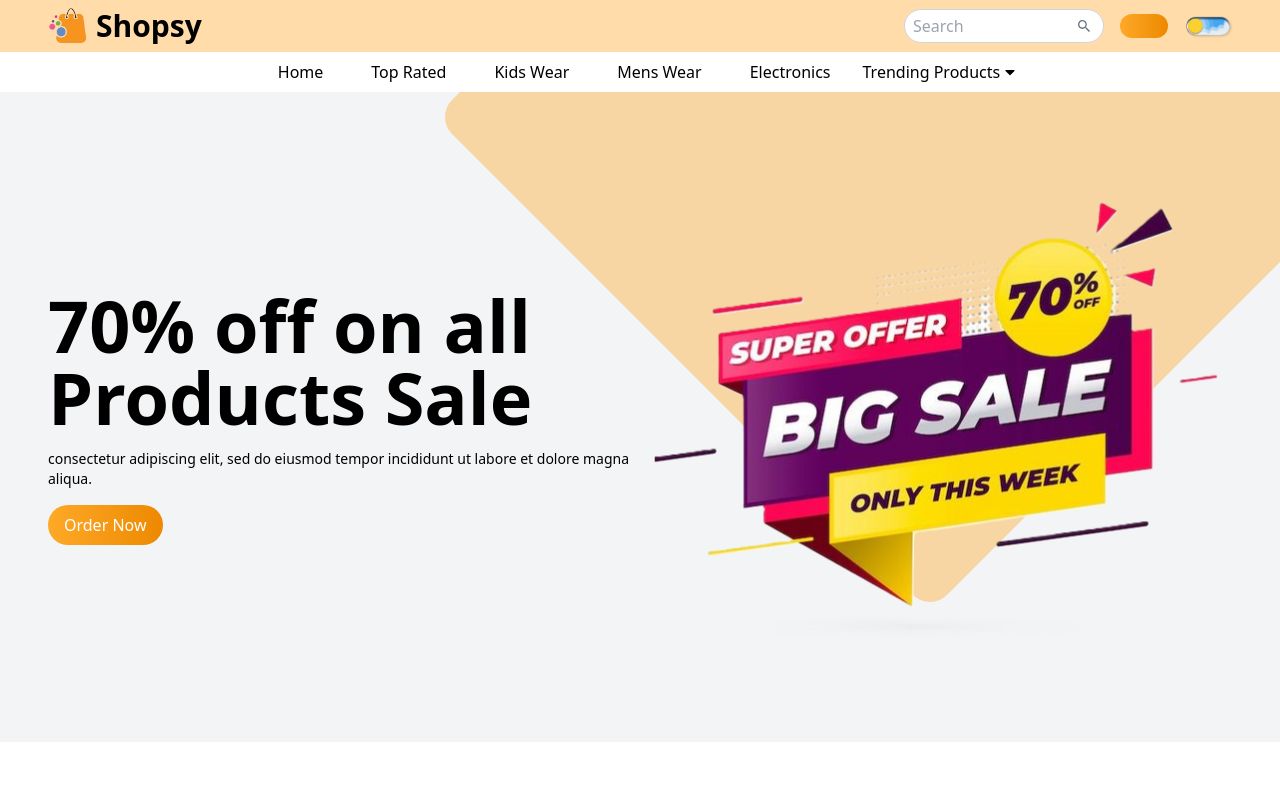
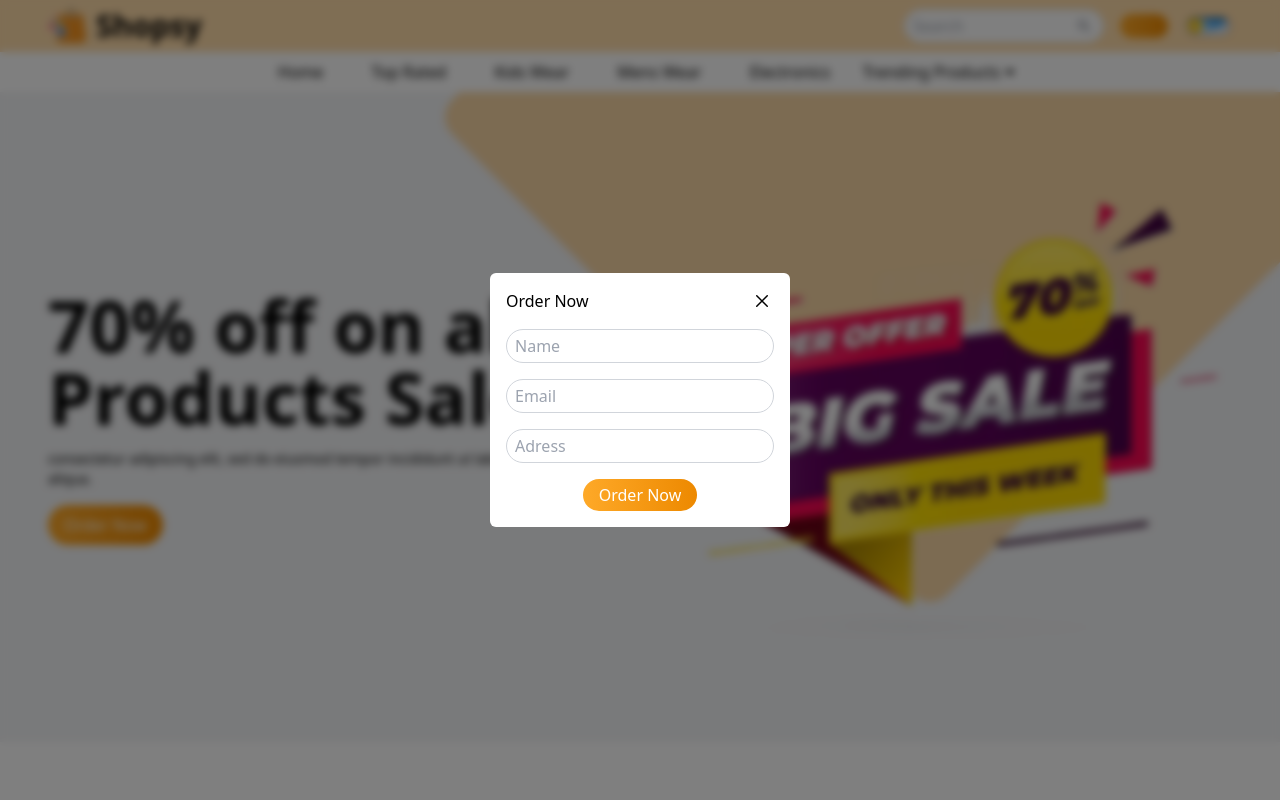
Before and after one commit to RovshanAllahverdiyev/Shopsy, a React (Vite) app: page / in a window 1280 px wide. Both pictures are taken after a click on the button 1144 px from the left and 26 px from the top of the page. Shown: the top 800 px of the page. Built offline with nearby package versions, Linux system fonts and the light colour scheme; some icons are missing.

Commit message:
creat: Poppup

```diff
--- a/src/App.jsx
+++ b/src/App.jsx
@@ -1,4 +1,4 @@
-import { useEffect } from 'react'
+import { useEffect, useState } from 'react'
 
 import Navbar from './components/Navbar/Navbar'
 import Hero from './components/Hero/Hero'
@@ -8,12 +8,19 @@ import TopProducts from './components/TopProducts/TopProducts'
 import Subscribe from './components/Subscribe/Subscribe'
 import Testimonials from './components/Testimonials/Testimonials'
 import Footer from './components/Footer/Footer'
+import Popup from './components/Popup'
 
 import AOS from 'aos'
 import 'aos/dist/aos.css'
 
 
 const App = () => {
+
+  const [orderPopup,setOrderPopup] = useState(false);
+
+  const handleOrderPopup = () => {
+    setOrderPopup(!orderPopup)
+  };
 
 useEffect(() => {
   AOS.init({
@@ -28,14 +35,15 @@ useEffect(() => {
 
   return (
     <div className="bg-white dark:bg-gray-900 dark:text-white duration-200">
-      <Navbar />
-      <Hero />
+      <Navbar handleOrderPopup={handleOrderPopup} />
+      <Hero handleOrderPopup={handleOrderPopup} />
       <Products />
-      <TopProducts />
+      <TopProducts handleOrderPopup={handleOrderPopup} />
       <Banner />
       <Subscribe />
       <Testimonials />
       <Footer />
+      <Popup orderPopup={orderPopup} setOrderPopup={setOrderPopup} />
     </div>
   )
 }
--- a/src/components/Footer/Footer.jsx
+++ b/src/components/Footer/Footer.jsx
@@ -36,7 +36,7 @@ const Footer = () => {
   return (
     <div style={BannerImage} className='text-white'>
 
-        <div className='container'>
+        <div data-aos='zoom-in' className='container'>
 
             <div className='grid md:grid-cols-3 pb-44 pt-5'>
 
--- a/src/components/Hero/Hero.jsx
+++ b/src/components/Hero/Hero.jsx
@@ -27,7 +27,7 @@ const ImageList = [
   },
 ];
 
-const Hero = () => {
+const Hero = ({handleOrderPopup}) => {
   var settings = {
     dots: false,
     arrows: false,
@@ -76,7 +76,9 @@ const Hero = () => {
                     data-aos-duration="500"
                     data-aos-delay="300"
                   >
-                    <button className="bg-gradient-to-r from-primary to-secondary hover:scale-105 duration-200 text-white py-2 px-4 rounded-full ">
+                    <button className="bg-gradient-to-r from-primary to-secondary hover:scale-105 duration-200 text-white py-2 px-4 rounded-full "
+                    onClick={() => handleOrderPopup()}
+                    >
                       Order Now
                     </button>
                   </div>
--- a/src/components/Navbar/Navbar.jsx
+++ b/src/components/Navbar/Navbar.jsx
@@ -53,7 +53,7 @@ const Menu = [
   ];
 
 
-const Navbar = () => {
+const Navbar = ({handleOrderPopup}) => {
   return (
     <div className='shadow-md bg-white dark:bg-gray-900 dark:text-white duration-200 relative '>
 
@@ -81,7 +81,10 @@ const Navbar = () => {
                     </div>
 
                     {/* order button */}
-                    <button className='flex items-center gap-3 bg-gradient-to-r from-primary to-secondary transition-all duration-200 text-white py-1 px-4 rounded-full group'>
+                    <button className='flex items-center gap-3 bg-gradient-to-r from-primary to-secondary transition-all duration-200 text-white py-1 px-4 rounded-full group'
+                    onClick= {() => handleOrderPopup()}
+                    >
+
                         <span className='group-hover:block hidden  transition-all duration-200 '>Order</span>
                         <FaCartShopping />
                     </button>
@@ -97,7 +100,7 @@ const Navbar = () => {
         </div>
 
         {/* lower Navbar */}
-        <div className='flex justify-center'>
+        <div data-aos='zoom-in' className='flex justify-center'>
             <ul className='sm:flex hidden items-center gap-4'>
                 {Menu.map((data) => (
                     <li key={data.id}>
--- /dev/null
+++ b/src/components/Popup.jsx
@@ -0,0 +1,43 @@
+
+import { IoCloseOutline } from "react-icons/io5";
+
+const Popup = ({ orderPopup, setOrderPopup }) => {
+  return (
+    <>
+      {orderPopup && (
+        <div className="popup">
+
+          <div className="h-screen w-screen fixed top-0 left-0 bg-black/50 z-50 backdrop-blur-sm">
+
+            <div className="fixed top-1/2 left-1/2 -translate-x-1/2 -translate-y-1/2 p-4 w-[300px] bg-white dark:bg-gray-900 rounded-md ">
+
+                {/* header popup */}
+                <div className="flex justify-between items-center">
+                    <h1>Order Now</h1>
+                    <IoCloseOutline onClick={() => setOrderPopup(false)} className="cursor-pointer text-2xl"/>
+                </div>
+
+                {/* body popup */}
+                <div className="mt-4">
+                    <input type="text" placeholder="Name" className="rounded-full w-full px-2 py-1 dark:bg-gray-800 text-white border border-gray-300 dark:border-gray-500 mb-4" />
+
+                    <input type="email" placeholder="Email" className="rounded-full w-full px-2 py-1 dark:bg-gray-800 text-white border border-gray-300 dark:border-gray-500  mb-4" />
+
+                    <input type="text" placeholder="Adress" className="rounded-full w-full px-2 py-1 dark:bg-gray-800 text-white border border-gray-300 dark:border-gray-500 mb-4" />
+                </div>
+
+                <div className="flex justify-center items-center">
+                    <button className="bg-gradient-to-r from-primary to-secondary hover:scale-105 duration-300 text-white p-1 px-4 rounded-full">Order Now</button>
+                </div>
+
+            </div>
+
+          </div>
+
+        </div>
+      )}
+    </>
+  );
+};
+
+export default Popup;
--- a/src/components/TopProducts/TopProducts.jsx
+++ b/src/components/TopProducts/TopProducts.jsx
@@ -28,7 +28,7 @@ const ProductsData = [
   },
 ];
 
-const TopProducts = () => {
+const TopProducts = ({handleOrderPopup}) => {
   return (
     <div >
       <div className="container">
@@ -61,9 +61,11 @@ const TopProducts = () => {
                         </div>
 
                         <h1 className='text-xl font-bold'>{data.title}</h1>
-                        <p className=' text-gray-500 group-hover:text-white duration-300 text-sm line-clamp-2 group-hover:line-clamp-none'>{data.description}</p>
+                        <p className=' text-gray-500 group-hover:text-white duration-300 text-sm line-clamp-2 '>{data.description}</p>
 
-                        <button className='bg-primary text-white py-1 px-4 rounded-full mt-4 hover:scale-105 duration-300 group-hover:bg-white group-hover:text-primary'>Order Now</button>
+                        <button className='bg-primary text-white py-1 px-4 rounded-full mt-4 hover:scale-105 duration-300 group-hover:bg-white group-hover:text-primary'
+                        onClick={() => handleOrderPopup()}
+                        >Order Now</button>
                     </div>
 
                 </div>
```
